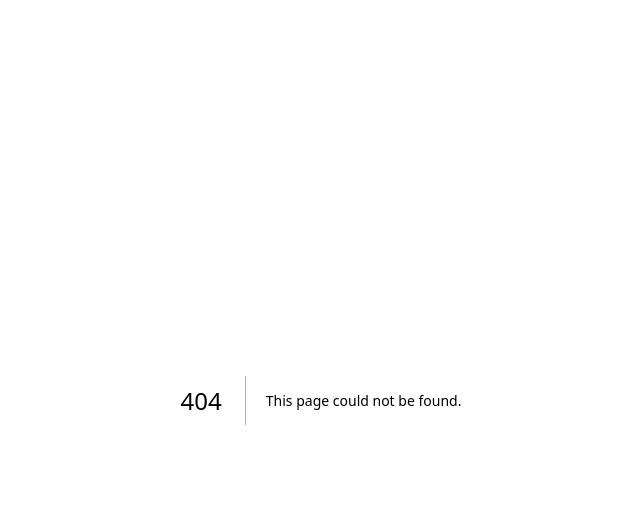
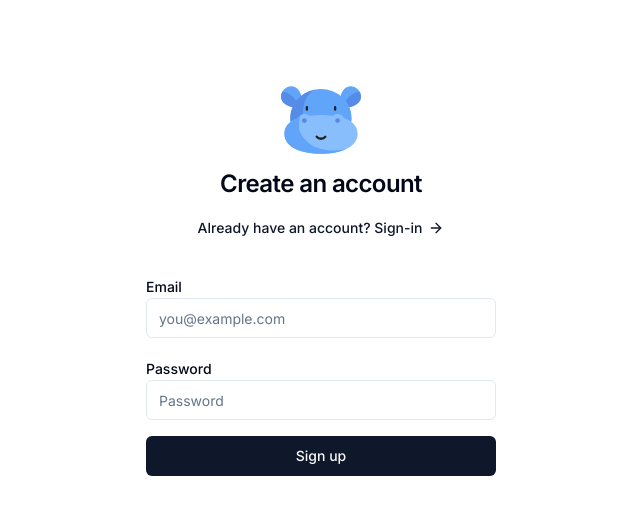
Before and after one commit to kirinyoku/Digihippo, a Next.js app: page /sign-up in a window 1280 px wide. Before the commit this address had no page. Shown: the top 514 px of the page, without its empty margins (319-959 px from the left). Built offline with nearby package versions, Linux system fonts and the light colour scheme.

Commit message:
feat(components): add SignUp page

```diff
--- /dev/null
+++ b/src/app/(auth)/sign-up/page.tsx
@@ -0,0 +1,90 @@
+"use client";
+
+import Link from "next/link";
+import Icons from "@/components/Icons";
+import { Button, buttonVariants } from "@/components/ui/button";
+import { Input } from "@/components/ui/input";
+import { Label } from "@/components/ui/label";
+import { cn } from "@/lib/utils";
+import { ArrowRight } from "lucide-react";
+import { useForm } from "react-hook-form";
+import { zodResolver } from "@hookform/resolvers/zod";
+import { z } from "zod";
+
+export default function SignUpPage() {
+  const AuthCredentialsValidator = z.object({
+    email: z.string().email(),
+    password: z
+      .string()
+      .min(8, { message: "Password must be at least 8 characters long." }),
+  });
+
+  type TAuthCredentialsValidator = z.infer<typeof AuthCredentialsValidator>;
+
+  const {
+    register,
+    handleSubmit,
+    formState: { errors },
+  } = useForm({
+    resolver: zodResolver(AuthCredentialsValidator),
+  });
+
+  function onSubmit({ email, password }: TAuthCredentialsValidator) {}
+
+  return (
+    <>
+      <div className="container relative flex pt-20 flex-col items-center justify-center lg:px-0">
+        <div className="mx-auto flex w-full flex-col justify-center space-y-6 sm:w-[350px]">
+          <div className="flex flex-col items-center space-y-2 text-center">
+            <Icons.Logo className="h-20 w-20" />
+            <h1 className="text-2xl font-semibold tracking-tight">
+              Create an account
+            </h1>
+
+            <Link
+              className={buttonVariants({
+                variant: "link",
+                className: "gap-1.5",
+              })}
+              href="/sign-in"
+            >
+              Already have an account? Sign-in
+              <ArrowRight className="h-4 w-4" />
+            </Link>
+          </div>
+
+          <div className="grid gap-6">
+            <form onSubmit={handleSubmit(onSubmit)}>
+              <div className="grid gap-2">
+                <div className="grid gap-1 py-2">
+                  <Label htmlFor="email">Email</Label>
+                  <Input
+                    {...register("email")}
+                    className={cn({
+                      "focus-visible:ring-red-500": errors.email,
+                    })}
+                    placeholder="you@example.com"
+                  />
+                </div>
+
+                <div className="grid gap-1 py-2">
+                  <Label htmlFor="password">Password</Label>
+                  <Input
+                    {...register("password")}
+                    type="password"
+                    className={cn({
+                      "focus-visible:ring-red-500": errors.password,
+                    })}
+                    placeholder="Password"
+                  />
+                </div>
+
+                <Button>Sign up</Button>
+              </div>
+            </form>
+          </div>
+        </div>
+      </div>
+    </>
+  );
+}
```
